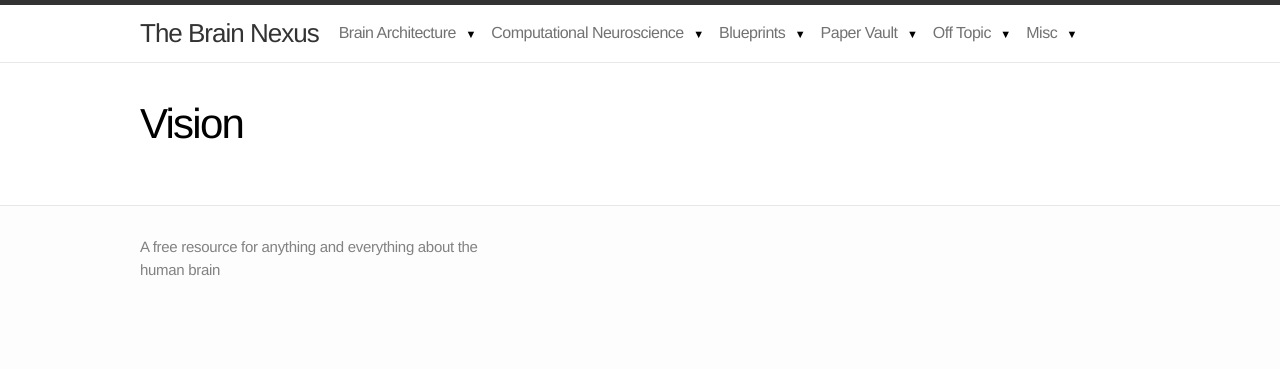
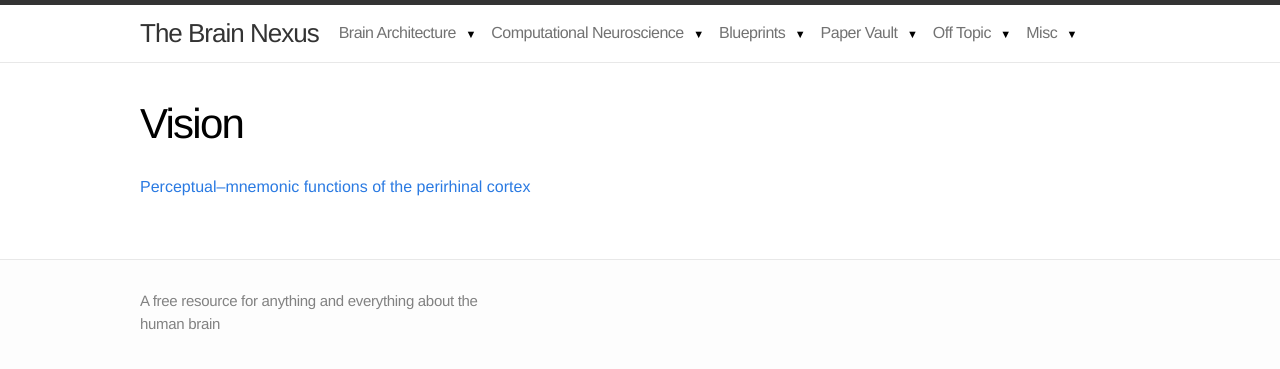
Before and after one commit to mdelsole/brain-nexus, a Jekyll site: the page built from paper-vault/vision/index.markdown, in a window 1280 px wide. Shown: the top 369 px of the page. Built offline with Jekyll 4.4.1, drawn with Linux system fonts in a browser that asks for light colours.

Commit message:
Perirhinal cortex link

```diff
--- a/paper-vault/vision/index.markdown
+++ b/paper-vault/vision/index.markdown
@@ -8,3 +8,6 @@ tags: []
 
 * TOC
 {:toc}
+
+
+[Perceptual–mnemonic functions of the perirhinal cortex]({{ site.baseurl }}/x/paper-vault/vision/perceptual-func-perirhinal-cortex/)
```
